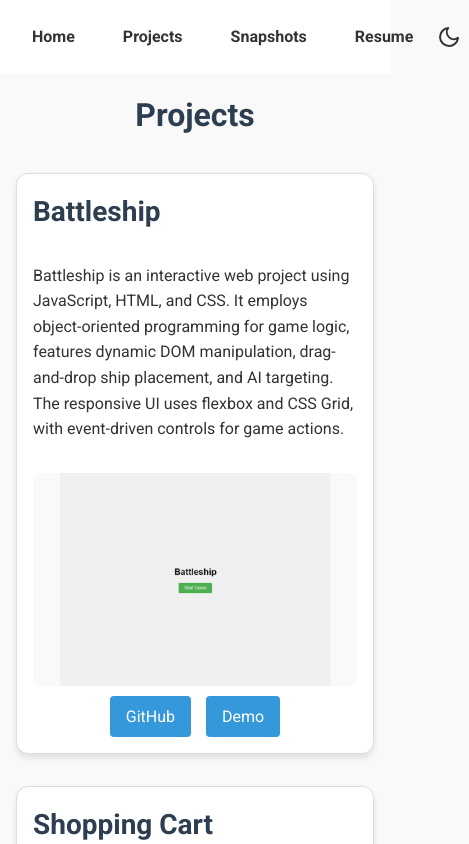
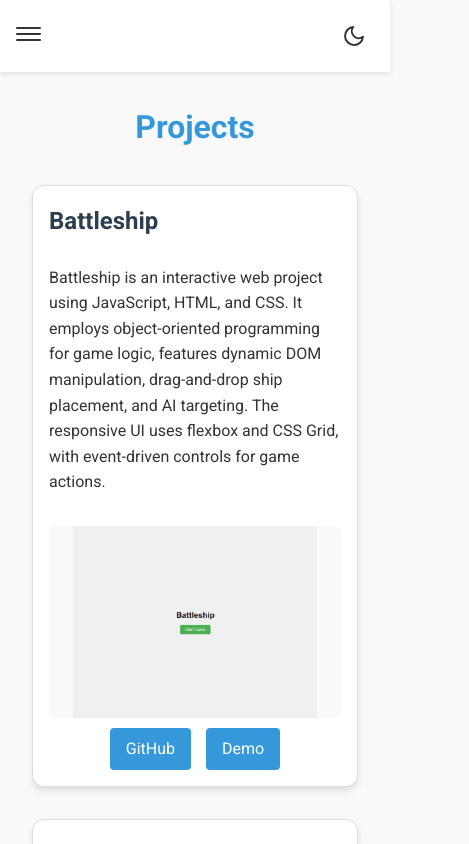
Before and after one commit to sehundpark/personal-portfolio, a React (Vite) app: page /projects in a window 390 px wide. Shown: the top 844 px of the page, 469 px wide, since content can reach past the window. Built offline with nearby package versions, Linux system fonts and the light colour scheme.

Commit message:
Adjusted Navbar and global styling to work better for mobile view. Changed Projects styling to match other pages.

```diff
--- a/src/index.css
+++ b/src/index.css
@@ -52,6 +52,7 @@
 
 body {
   margin: 0;
+  padding-top: 70px;
   min-width: 320px;
   min-height: 100vh;
   transition: background-color 0.3s ease, color 0.3s ease;
@@ -140,3 +141,21 @@ select {
   color: var(--text-color);
   opacity: 0.7;
 }
+
+@media (max-width: 768px) {
+  body {
+    padding-top: 70px;
+  }
+  h1 {
+    font-size: 2rem;
+  }
+  h2 {
+    font-size: 1.75rem;
+  }
+  h3 {
+    font-size: 1.5rem;
+  }
+  h4 {
+    font-size: 1.25rem;
+  }
+}
--- a/src/pages/Navbar.jsx
+++ b/src/pages/Navbar.jsx
@@ -1,26 +1,42 @@
-import { useContext } from "react";
+import { useContext, useState } from "react";
 import { Link } from "react-router-dom";
 import styled from "styled-components";
 import { ThemeContext } from "../components/ThemeContext";
 
 export const Navbar = () => {
   const { theme, toggleTheme } = useContext(ThemeContext);
+  const [isMenuOpen, setIsMenuOpen] = useState(false);
+
+  const toggleMenu = () => setIsMenuOpen(!isMenuOpen);
 
   return (
     <StyledNavbarContainer>
       <StyledNavbar>
-        <NavLinks>
+        <MenuToggle onClick={toggleMenu}>
+          <span></span>
+          <span></span>
+          <span></span>
+        </MenuToggle>
+        <NavLinks $isOpen={isMenuOpen}>
           <StyledNavbarLI>
-            <StyledLink to="/">Home</StyledLink>
+            <StyledLink to="/" onClick={toggleMenu}>
+              Home
+            </StyledLink>
           </StyledNavbarLI>
           <StyledNavbarLI>
-            <StyledLink to="/projects">Projects</StyledLink>
+            <StyledLink to="/projects" onClick={toggleMenu}>
+              Projects
+            </StyledLink>
           </StyledNavbarLI>
           <StyledNavbarLI>
-            <StyledLink to="/snapshots">Snapshots</StyledLink>
+            <StyledLink to="/snapshots" onClick={toggleMenu}>
+              Snapshots
+            </StyledLink>
           </StyledNavbarLI>
           <StyledNavbarLI>
-            <StyledLink to="/resume">Resume</StyledLink>
+            <StyledLink to="/resume" onClick={toggleMenu}>
+              Resume
+            </StyledLink>
           </StyledNavbarLI>
         </NavLinks>
         <ThemeToggle onClick={toggleTheme}>
@@ -33,27 +49,41 @@ export const Navbar = () => {
 
 const StyledNavbarContainer = styled.div`
   width: 100%;
-  display: flex;
-  justify-content: center;
-  padding: 1rem;
-  box-sizing: border-box;
+  position: fixed;
+  top: 0;
+  left: 0;
   background-color: var(--navbar-bg);
+  z-index: 1000;
+  box-shadow: 0 2px 5px rgba(0, 0, 0, 0.1);
 `;
 
 const StyledNavbar = styled.nav`
-  width: 100%;
-  max-width: 1200px;
   display: flex;
   justify-content: space-between;
   align-items: center;
+  padding: 1rem;
+  max-width: 1200px;
+  margin: 0 auto;
 `;
 
 const NavLinks = styled.ul`
   display: flex;
   gap: 1rem;
+  list-style-type: none;
+  margin: 0;
   padding: 0;
-  margin: 0;
-  list-style-type: none;
+
+  @media (max-width: 768px) {
+    flex-direction: column;
+    position: absolute;
+    top: 100%;
+    left: 0;
+    width: 100%;
+    background-color: var(--navbar-bg);
+    display: ${(props) => (props.$isOpen ? "flex" : "none")};
+    padding: 1rem;
+    box-shadow: 0 2px 5px rgba(0, 0, 0, 0.1);
+  }
 `;
 
 const StyledNavbarLI = styled.li`
@@ -95,6 +125,24 @@ const ThemeToggle = styled.button`
   }
 `;
 
+const MenuToggle = styled.div`
+  display: none;
+  flex-direction: column;
+  cursor: pointer;
+
+  @media (max-width: 768px) {
+    display: flex;
+  }
+
+  span {
+    height: 2px;
+    width: 25px;
+    background-color: var(--text-color);
+    margin-bottom: 4px;
+    border-radius: 5px;
+  }
+`;
+
 const SunIcon = () => (
   <svg
     viewBox="0 0 24 24"
--- a/src/pages/Projects.jsx
+++ b/src/pages/Projects.jsx
@@ -25,12 +25,13 @@ export const Projects = () => {
 const StyledWorks = styled.div`
   max-width: 1200px;
   margin: 0 auto;
-  padding: 1rem;
+  padding: 2rem;
   box-sizing: border-box;
 `;
 
-const StyledWorksHeader = styled.h2`
+const StyledWorksHeader = styled.h1`
   text-align: center;
+  color: var(--primary-color);
   margin-bottom: 2rem;
 `;
 
```
